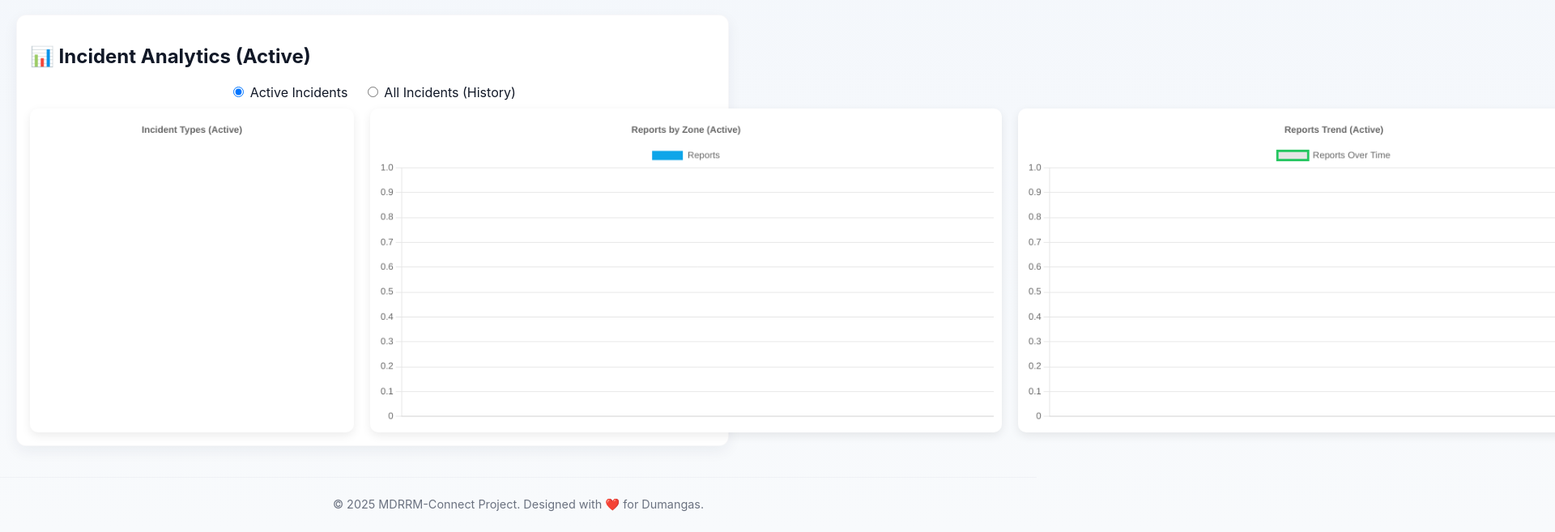
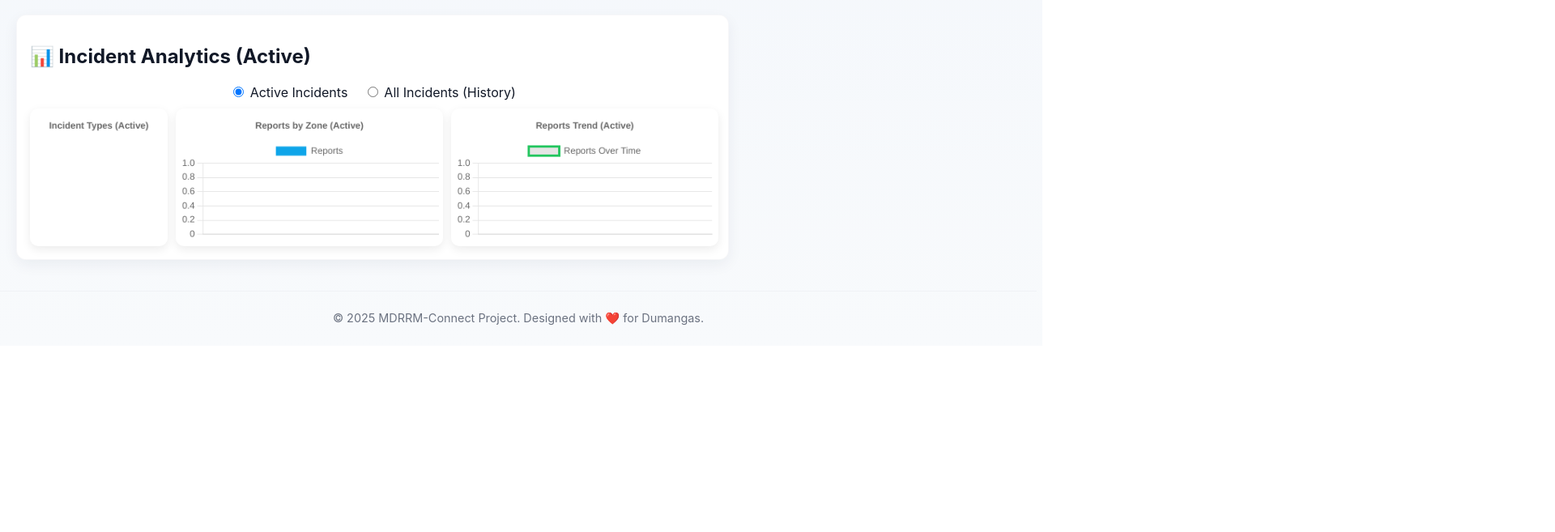
Before and after one commit to Ryaniloilo/MDRRM-Connect, a plain HTML site: page dashboard.html in a window 1280 px wide. Shown: the part 1040-1697 px from the top of the page at 81% size, 1920 px wide, since content can reach past the window. After the commit the page ends 1467 px from the top, so only its background shows below. Drawn offline with nearby package versions, Linux system fonts and the light colour scheme; sample sign-in values are in the browser's storage.

Commit message:
Add files via upload

```diff
--- a/styles.css
+++ b/styles.css
@@ -334,17 +334,17 @@ body {
   display: flex;
   justify-content: space-between;
   align-items: stretch;
-  gap: 20px;
+  gap: 10px;
   flex-wrap: nowrap; /* force one row */
 }
 
 .charts-row canvas {
   flex: 1;
-  max-width: 100%;
-  height: 400px !important; /* taller for visibility */
+  max-width: 65%;
+  height: 170px !important; /* taller for visibility */
   background: #fff;
   border-radius: 10px;
-  padding: 10px;
+  padding: 5px;
   box-shadow: 0 4px 12px rgba(0,0,0,0.08);
 }
 @media (max-width: 1100px) {
```
